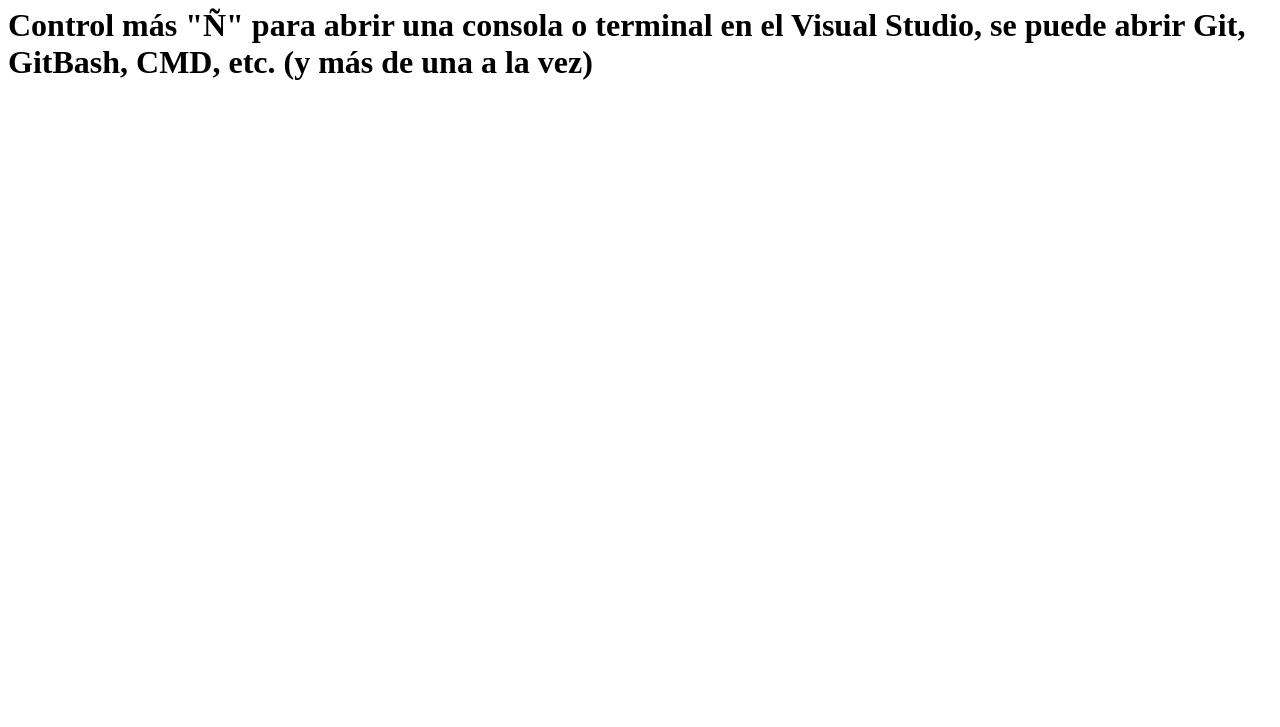
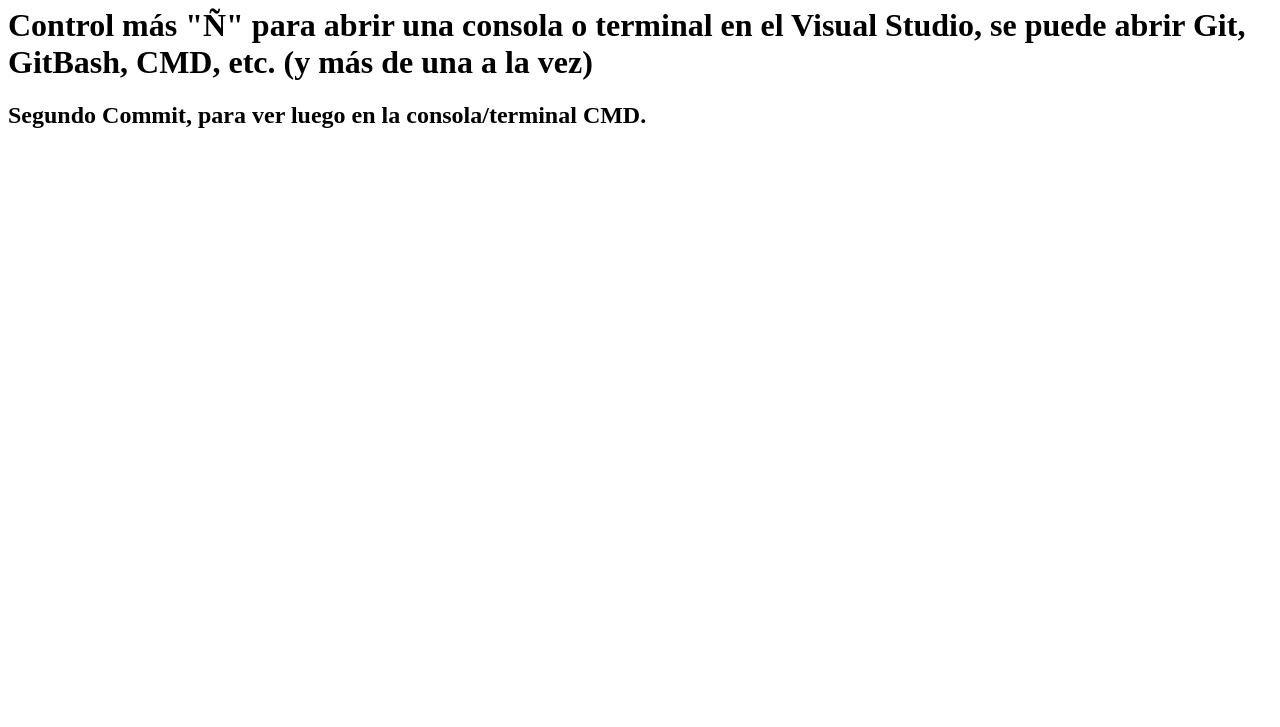
Before and after one commit to austral69/prueba, a plain HTML site: page index.html in a window 1280 px wide. Shown: the part 73-800 px from the top of the page. Drawn offline with Linux system fonts and the light colour scheme.

Commit message:
Segundo Commit, se agrega h2

```diff
--- a/index.html
+++ b/index.html
@@ -10,6 +10,7 @@
         <h1>GitHub! / Clase 11</h1>
     </header>
     <h1>Control más "Ñ" para abrir una consola o terminal en el Visual Studio, se puede abrir Git, GitBash, CMD, etc. (y más de una a la vez) </h1>
+    <h2>Segundo Commit, para ver luego en la consola/terminal CMD.</h2>
 
 </body>
 </html>
```
